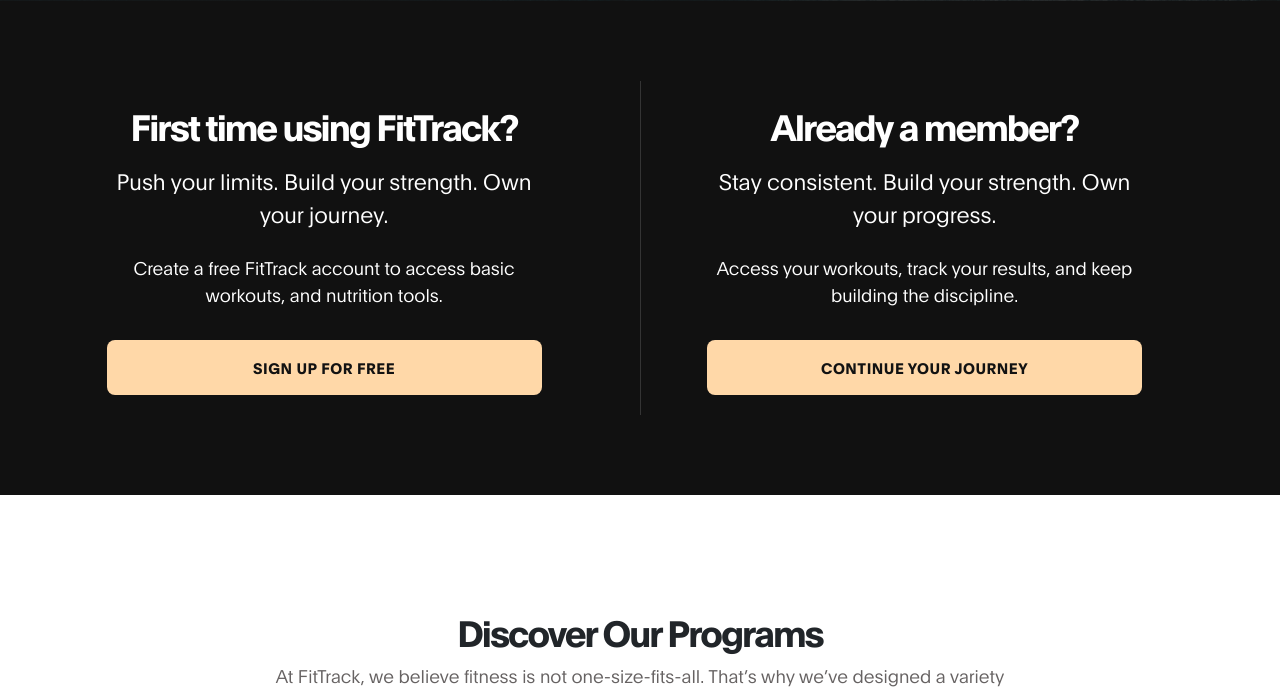
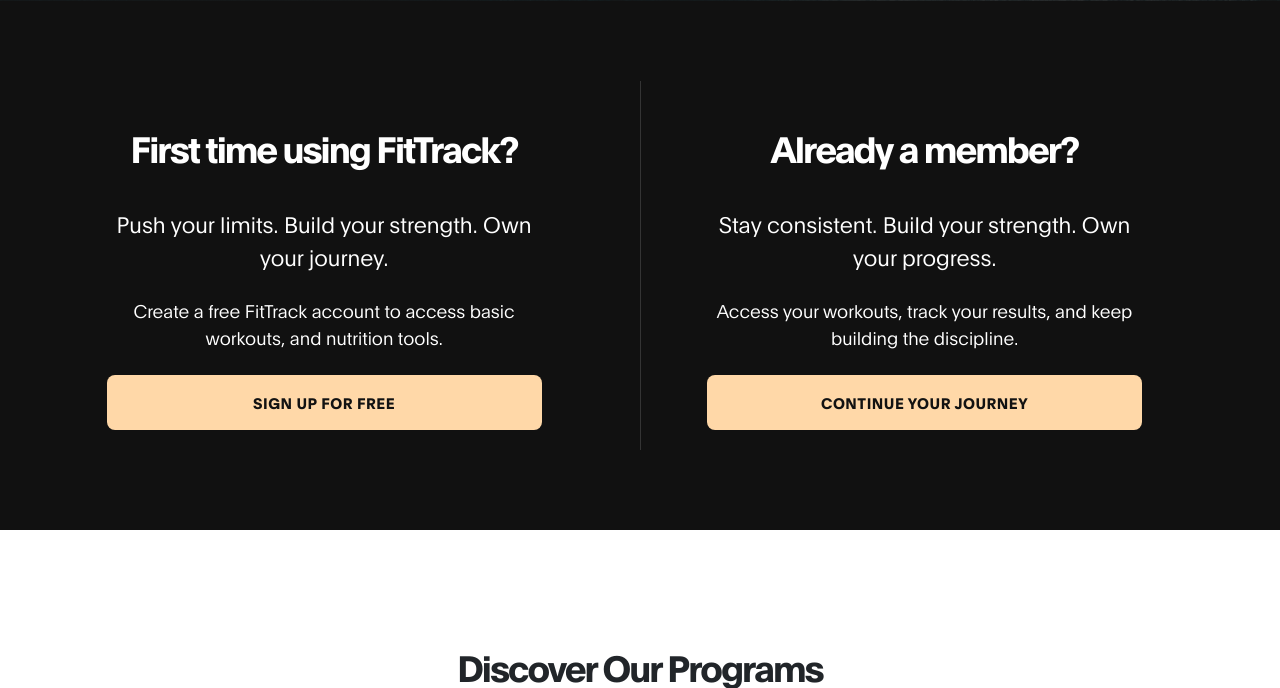
Before and after one commit to Nickthequick2002/ICT-4879_Capstone-Project_Orfanidis, a Django app: page / in a window 1280 px wide. Shown: the part 799-1487 px from the top of the page. Run offline with Django 5.2, Linux system fonts and the light colour scheme; data that the repository does not hold is empty; parts of the project's set-up code (start-up, migrations or seed data) failed here and were passed over; some libraries are stand-ins or nearby versions.

Commit message:
Fix button alignment and improve spacing on home page

```diff
--- a/FitTrack/static/css/style.css
+++ b/FitTrack/static/css/style.css
@@ -428,6 +428,13 @@ strong {
 
 .feature-box {
     text-align: center;
+}
+
+.feature-box h2 {
+    min-height: 2.5em;
+    display: flex;
+    align-items: center;
+    justify-content: center;
 }
 
 
--- a/home/templates/index.html
+++ b/home/templates/index.html
@@ -161,7 +161,7 @@
                 <div class="row feature-wrapper">
 
                     <!-- Left columns for new users, introduces the sign up method -->
-                    <div class="d-flex flex-column justify-content-center ml-lg-auto mr-lg-5
+                    <div class="d-flex flex-column ml-lg-auto mr-lg-5
                                 col-lg-5 col-md-6 col-12 feature-box">
 
                         <h2 class="mb-3 text-white" data-aos="fade-up">
@@ -172,12 +172,12 @@
                             Push your limits. Build your strength. Own your journey.
                         </h6>
 
-                        <p class="para" data-aos="fade-up" data-aos-delay="200">
+                        <p class="para mb-4" data-aos="fade-up" data-aos-delay="200">
                             Create a free FitTrack account to access basic workouts, and nutrition tools.
                         </p>
 
                         <a href="#" id="openSignup"
-                        class="btn custom-btn bg-color mt-3 member-btn"
+                        class="btn custom-btn bg-color mt-3 mt-auto member-btn"
                         data-aos="fade-up" data-aos-delay="300">
                             Sign Up for Free
                         </a>
@@ -187,10 +187,10 @@
                     <div class="divider"></div>
 
                     <!-- Right column for existing users, introduces the login method -->
-                    <div class="d-flex flex-column justify-content-center ml-lg-auto mr-lg-5
+                    <div class="d-flex flex-column ml-lg-auto mr-lg-5
                                 col-lg-5 col-md-6 col-12 feature-box">
 
-                        <div class="about-working-hours">
+
 
                             <h2 class="mb-3 text-white" data-aos="fade-up" data-aos-delay="400">
                                 Already&nbsp;a&nbsp;member?
@@ -200,17 +200,17 @@
                                 Stay consistent. Build your strength. Own your progress.
                             </h6>
 
-                            <p class="para" data-aos="fade-up" data-aos-delay="700">
+                            <p class="para mb-4" data-aos="fade-up" data-aos-delay="700">
                                 Access your workouts, track your results, and keep building the discipline.
                             </p>
 
                             <a href="#" id="openLoginMain"
-                            class="btn custom-btn bg-color mt-3 member-btn"
+                            class="btn custom-btn bg-color mt-3 mt-auto member-btn"
                             data-aos="fade-up" data-aos-delay="600">
                                 Continue your Journey
                             </a>
 
-                        </div>
+
                     </div>
 
                 </div>
```
